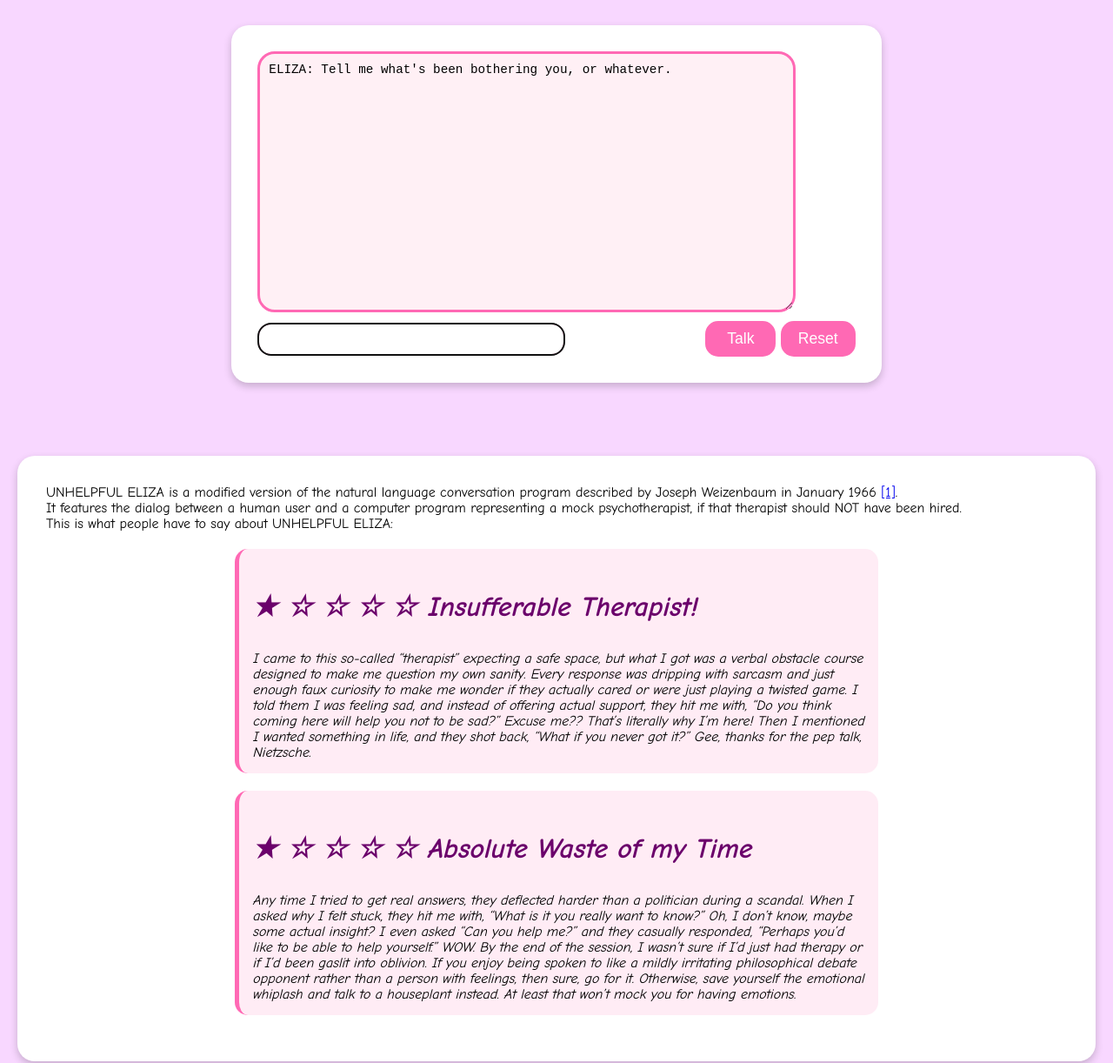
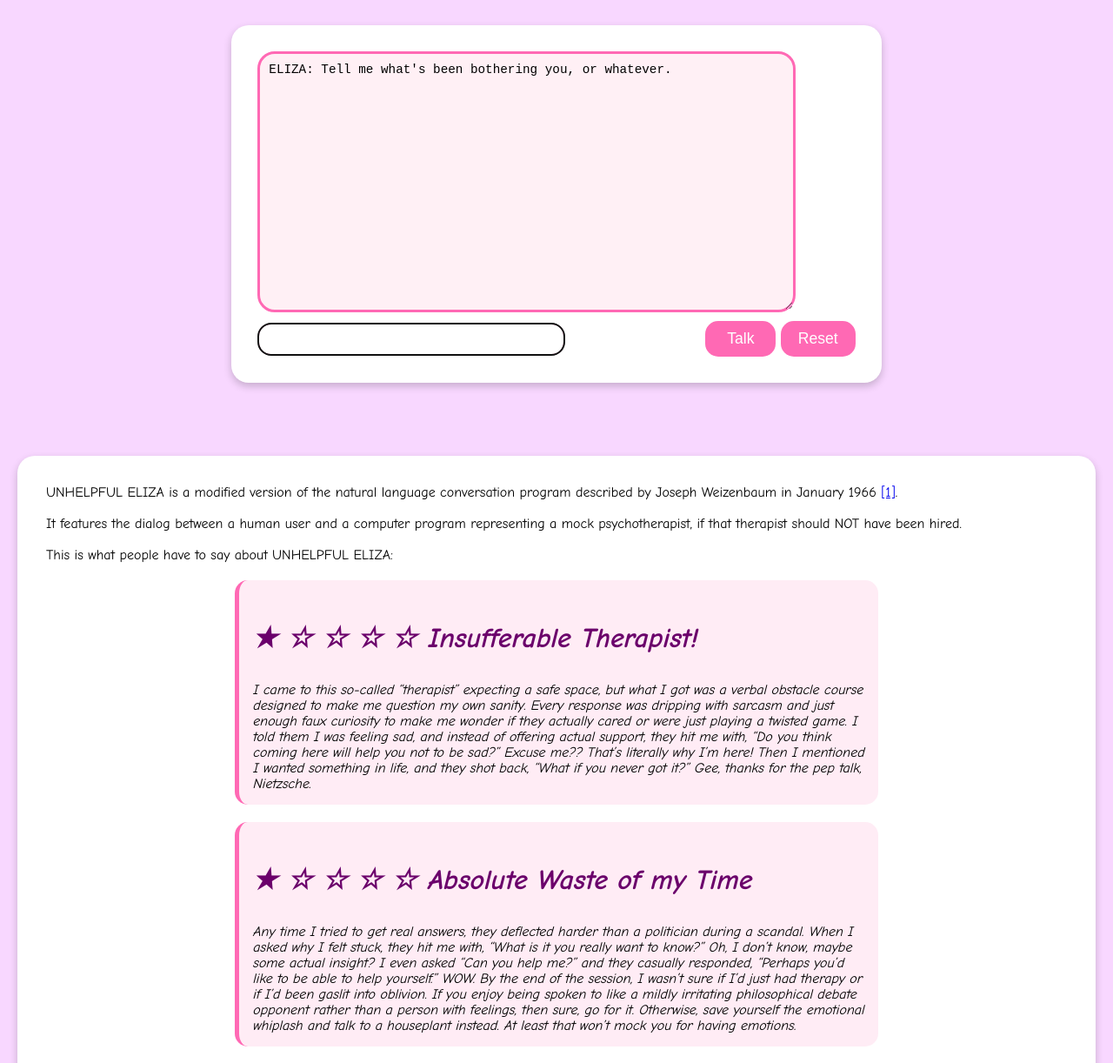
Before and after one commit to blancos2/ELIZA, a plain HTML site: page index.html in a window 1280 px wide. Shown: the part 110-1332 px from the top of the page at 87% size. Drawn offline with Linux system fonts and the light colour scheme.

Commit message:
Update index.html

```diff
--- a/index.html
+++ b/index.html
@@ -82,8 +82,9 @@ function elizaStep() {
 <P>&nbsp;</P>
 <TABLE BORDER="0" CELLSPACING="12" CELLPADDDING="0">
 <TR><TD COLSPAN="2">
-UNHELPFUL ELIZA is a modified version of the natural language conversation program described by Joseph Weizenbaum in January 1966 <A HREF="#ELIZA">[1]</A>.<BR>
+UNHELPFUL ELIZA is a modified version of the natural language conversation program described by Joseph Weizenbaum in January 1966 <A HREF="#ELIZA">[1]</A>.<BR><BR>
 It features the dialog between a human user and a computer program representing a mock psychotherapist, if that therapist should NOT have been hired.<BR>
+	<BR>
   This is what people have to say about UNHELPFUL ELIZA:
 <blockquote>
 <h3>  ★ ☆ ☆ ☆ ☆ Insufferable Therapist! </h3>
```
